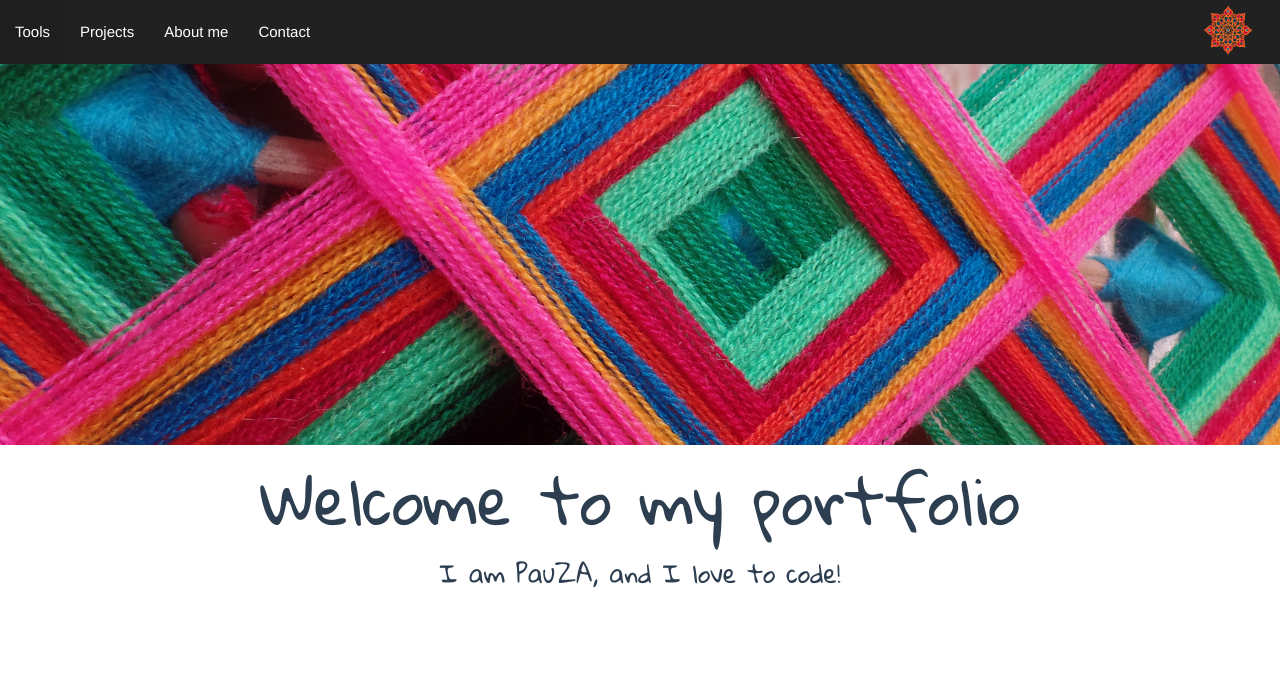
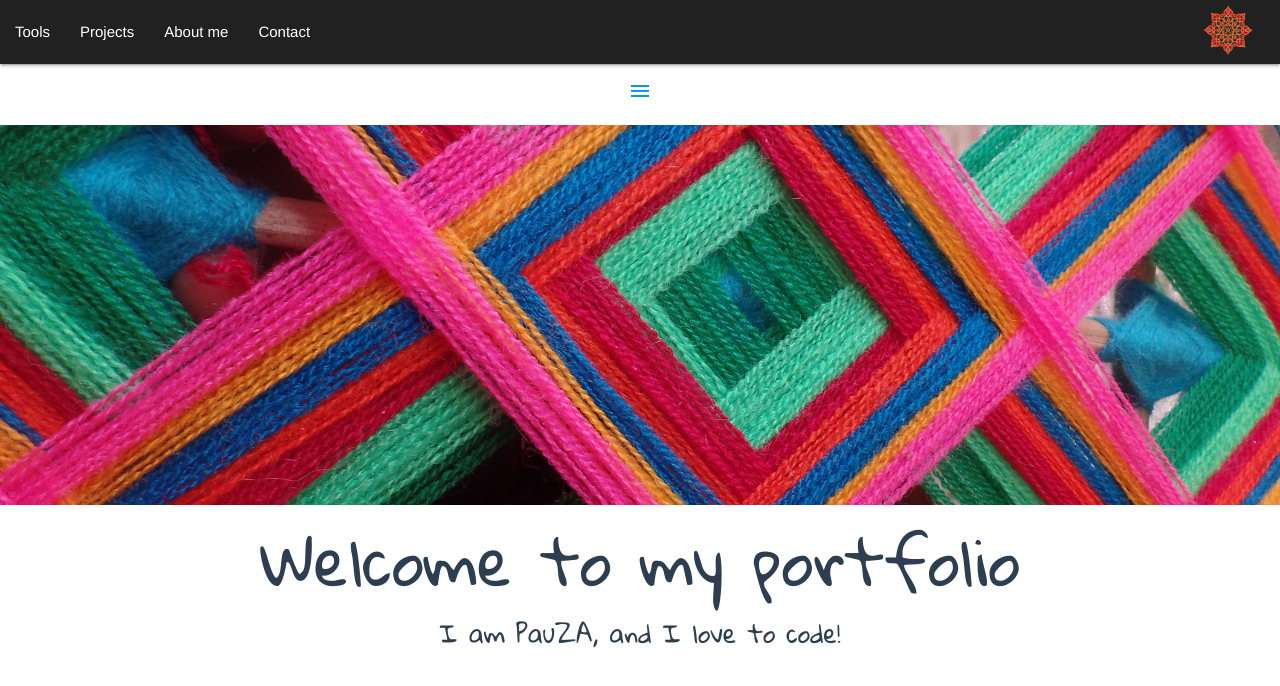
Before and after one commit to Pau-za/Pau-ZA, a Vue app: page / in a window 1280 px wide. Shown: the top 686 px of the page. Built offline with nearby package versions, Linux system fonts and the light colour scheme; a web font is replaced by a local one.

Commit message:
agrega menu lateral! :D Aún en desarrollo

```diff
--- a/src/App.vue
+++ b/src/App.vue
@@ -21,13 +21,18 @@
         </ul>
       </div>
     </nav>
+    <SideNav/>
     <router-view/>
   </div>
 </template>
 
 <script>
+import SideNav from "@/components/SideNav";
 export default {
-  name: "App"
+  name: "App",
+  components: {
+    SideNav
+  }
 };
 </script>
 
--- /dev/null
+++ b/src/components/SideNav.vue
@@ -0,0 +1,26 @@
+<template>
+  <div>
+    <div class="container section">
+      <a href="#" class="sidenav-trigger" data-target="side-menu">
+        <i class="material-icons">menu</i>
+      </a>
+    </div>
+    <ul class="sidenav" id="side-menu">
+      <li>
+        <p>hola</p>
+      </li>
+    </ul>
+  </div>
+</template>
+
+<script>
+export default {
+  name: "SideNav",
+  methods: {
+    activate: document.addEventListener("DOMContentLoaded", () => {
+      var elems = document.querySelectorAll(".sidenav");
+      var instances = M.Sidenav.init(elems);
+    })
+  }
+};
+</script>
```
